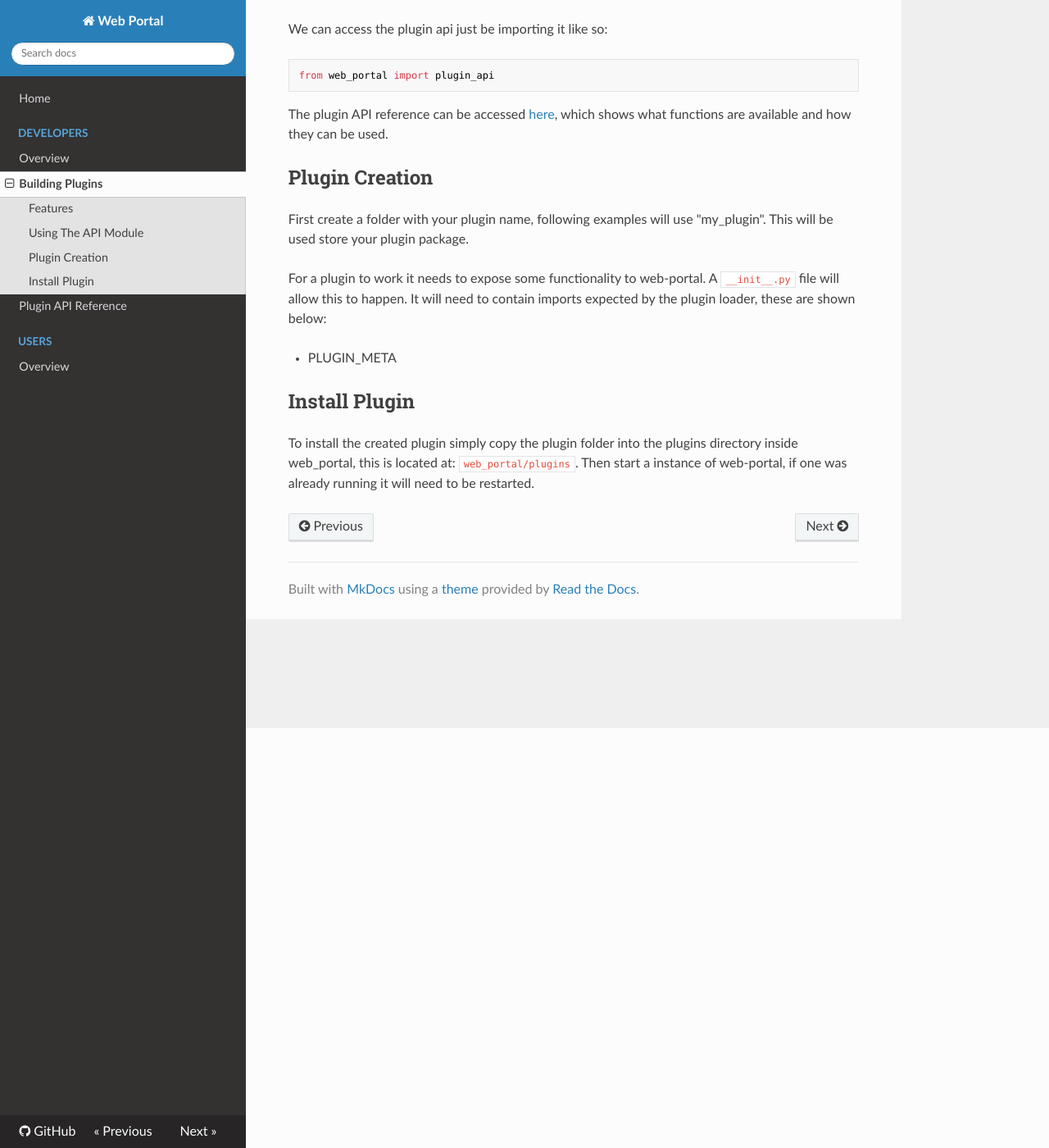
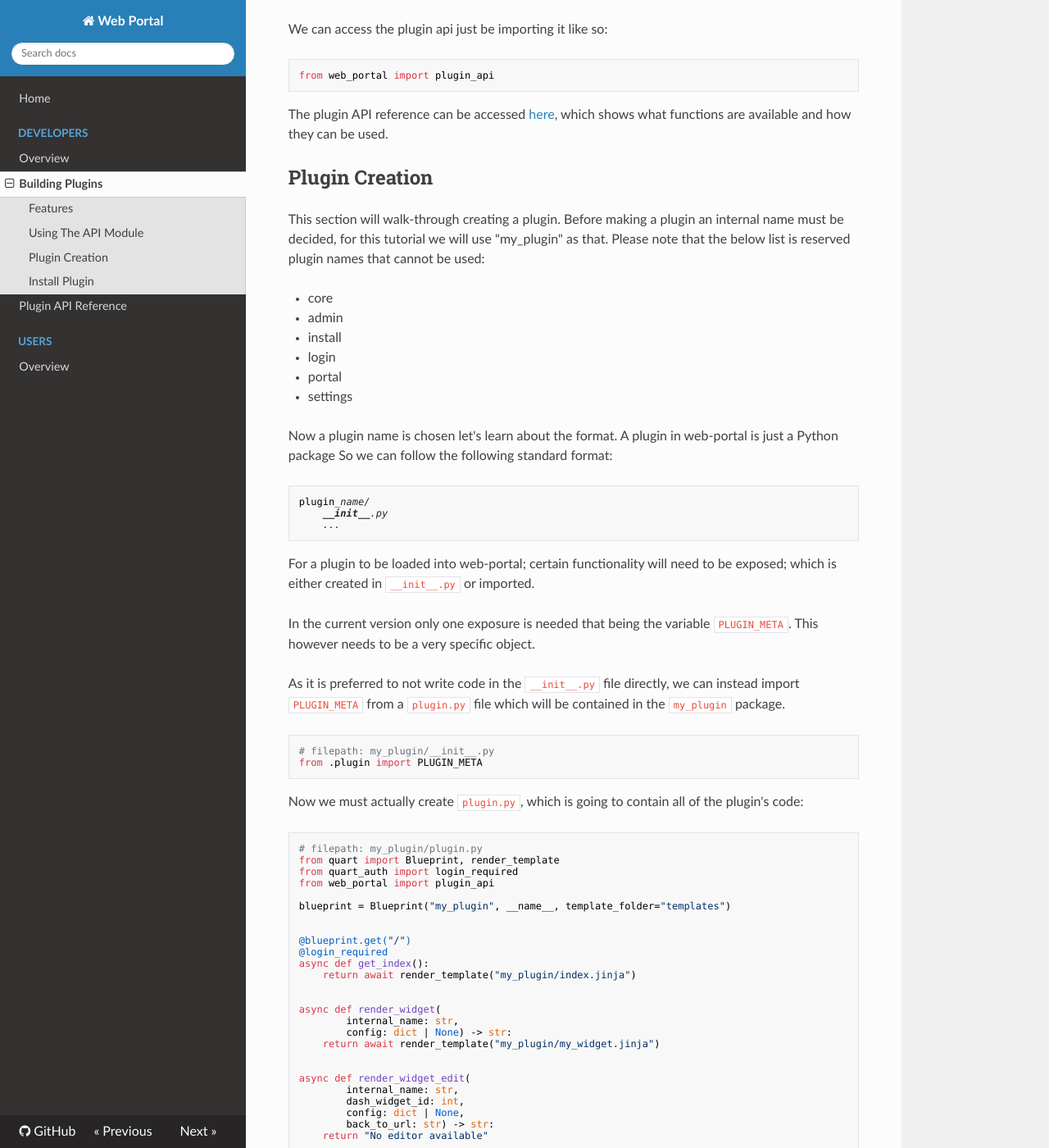
Before and after one commit to enchant97/web-portal, an MkDocs documentation site: the page built from docs/developers/building-plugins.md, in a window 1280 px wide and 1400 px high, scrolled down 512 px. Shown: the whole window at 82% size. Built offline with MkDocs 1.6.1, drawn with Linux system fonts in a browser that asks for light colours; nearby versions of some CDN libraries; some of the changed text lies outside the part shown.

Commit message:
add new plugin build guide

````diff
--- a/docs/developers/building-plugins.md
+++ b/docs/developers/building-plugins.md
@@ -19,11 +19,98 @@ from web_portal import plugin_api
 The plugin API reference can be accessed [here](plugin-reference.md), which shows what functions are available and how they can be used.
 
 ## Plugin Creation
-First create a folder with your plugin name, following examples will use "my_plugin". This will be used store your plugin package.
+This section will walk-through creating a plugin. Before making a plugin an internal name must be decided, for this tutorial we will use "my_plugin" as that. Please note that the below list is reserved plugin names that cannot be used:
 
-For a plugin to work it needs to expose some functionality to web-portal. A `__init__.py` file will allow this to happen. It will need to contain imports expected by the plugin loader, these are shown below:
+- core
+- admin
+- install
+- login
+- portal
+- settings
 
-- PLUGIN_META
+Now a plugin name is chosen let's learn about the format. A plugin in web-portal is just a Python package So we can follow the following standard format:
+
+```
+plugin_name/
+    __init__.py
+    ...
+```
+
+For a plugin to be loaded into web-portal; certain functionality will need to be exposed; which is either created in `__init__.py` or imported.
+
+In the current version only one exposure is needed that being the variable `PLUGIN_META`. This however needs to be a very specific object.
+
+As it is preferred to not write code in the `__init__.py` file directly, we can instead import `PLUGIN_META` from a `plugin.py` file which will be contained in the `my_plugin` package.
+
+```python
+# filepath: my_plugin/__init__.py
+from .plugin import PLUGIN_META
+```
+
+Now we must actually create `plugin.py`, which is going to contain all of the plugin's code:
+
+```python
+# filepath: my_plugin/plugin.py
+from quart import Blueprint, render_template
+from quart_auth import login_required
+from web_portal import plugin_api
+
+blueprint = Blueprint("my_plugin", __name__, template_folder="templates")
+
+
+@blueprint.get("/")
+@login_required
+async def get_index():
+    return await render_template("my_plugin/index.jinja")
+
+
+async def render_widget(
+        internal_name: str,
+        config: dict | None) -> str:
+    return await render_template("my_plugin/my_widget.jinja")
+
+
+async def render_widget_edit(
+        internal_name: str,
+        dash_widget_id: int,
+        config: dict | None,
+        back_to_url: str) -> str:
+    return "No editor available"
+
+
+PLUGIN_META = PluginMeta(
+    human_name="My Plugin",
+    widgets={
+        "my_widget": "An amazing widget",
+        },
+    db_models=[],
+    blueprints=[blueprint],
+    get_rendered_widget,
+    get_rendered_widget_edit,
+    # NOTE there are other fields to add more functionality
+)
+
+```
+
+The plugin's homepage template:
+
+```jinja
+{# filepath: my_plugin/templates/my_plugin/index.jinja #}
+{% extends "/shared/base.jinja" %}
+{% block title %}My Plugin{% endblock %}
+{% block main %}
+<p>Welcome to My Plugin!</p>
+{% endblock main %}
+```
+
+The "my_widget" template:
+
+```jinja
+{# filepath: my_plugin/templates/my_plugin/my_widget.jinja #}
+<p>This is a really cool widget, that does nothing useful!</p>
+```
+
+Now plugin is ready for install.
 
 ## Install Plugin
 To install the created plugin simply copy the plugin folder into the plugins directory inside web_portal, this is located at: `web_portal/plugins`. Then start a instance of web-portal, if one was already running it will need to be restarted.
````
